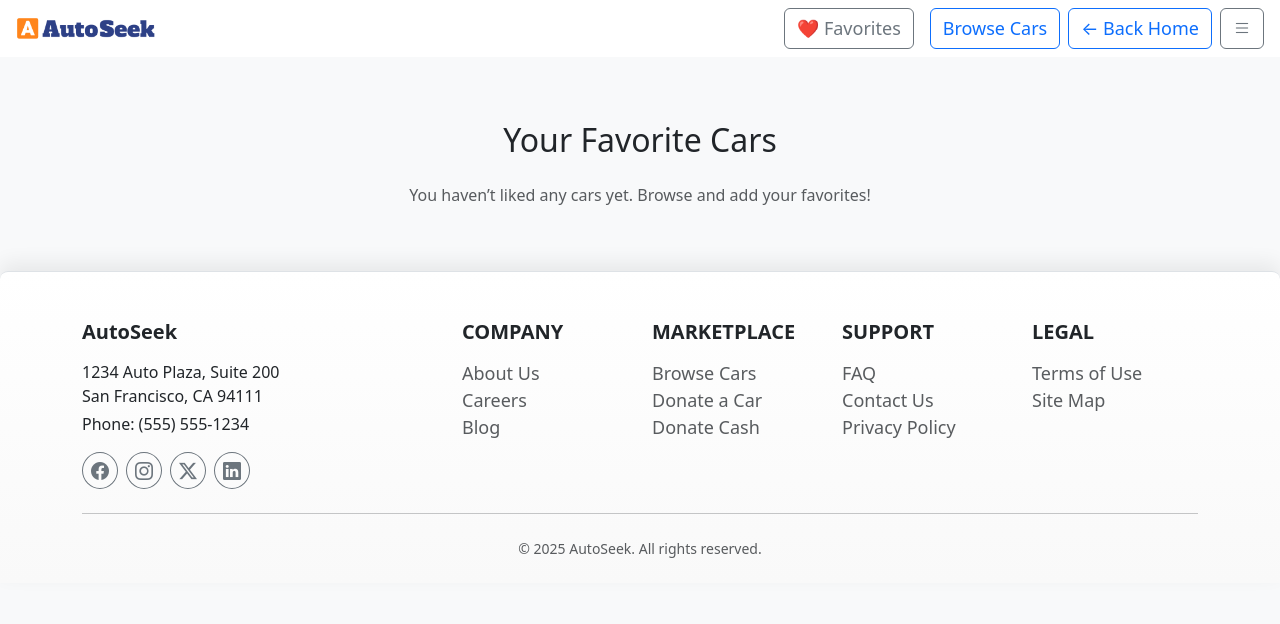
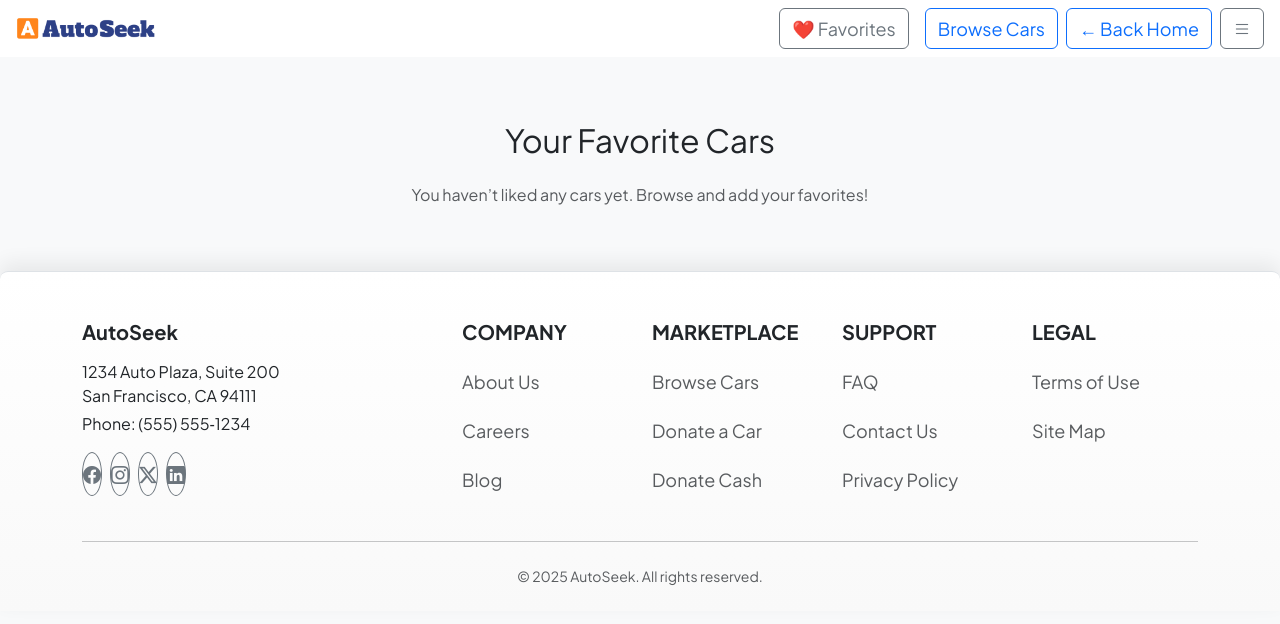
Before and after one commit to NingyuanBi/CarSal, a Flask app: page /favorites in a window 1280 px wide. Shown: the top 624 px of the page. Run offline with Flask 3, Linux system fonts and the light colour scheme.

Commit message:
font change
Changed font to Jakarta, also redesign the footer

```diff
--- a/templates/base.html
+++ b/templates/base.html
@@ -4,9 +4,13 @@
 <head>
     <meta charset="UTF-8">
     <title>{% block title %}Used Car Marketplace{% endblock %}</title>
+    <link href="https://fonts.googleapis.com/css2?family=Plus+Jakarta+Sans:wght@400;600;700&display=swap" rel="stylesheet">
     <link href="https://cdn.jsdelivr.net/npm/bootstrap@5.3.3/dist/css/bootstrap.min.css" rel="stylesheet">
     <link rel="stylesheet" href="https://cdn.jsdelivr.net/npm/bootstrap-icons@1.11.1/font/bootstrap-icons.css">
     <style>
+      body, .navbar, .mega-menu, .site-footer {
+          font-family: 'Plus Jakarta Sans', sans-serif;
+      }
       /* Banner area – only used on homepage */
       header.banner {
           height: calc(65vh + 56px);        /* fixed height instead of min-height to avoid extra black area */
@@ -68,7 +72,7 @@
       /* links inside mega‑menu */
       .mega-menu a {
         display: block;
-        padding: 0.45rem 0 0.45rem 0;      /* a bit taller for easier tap targets */
+        padding: 0.45rem 0;      /* a bit taller for easier tap targets */
         transition: background-color 0.20s, color 0.20s, padding-left 0.20s;
       }
 
@@ -128,7 +132,12 @@
         box-shadow: 0 -8px 20px rgba(0,0,0,.07);
       }
       footer.site-footer a{
+        display: block;
+        padding: 0.45rem 0;
         transition: background-color .20s,color .20s,padding-left .20s;
+      }
+      footer.site-footer ul li {
+        margin-bottom: 0.5rem;
       }
       footer.site-footer a:hover,
       footer.site-footer a:focus,
```
